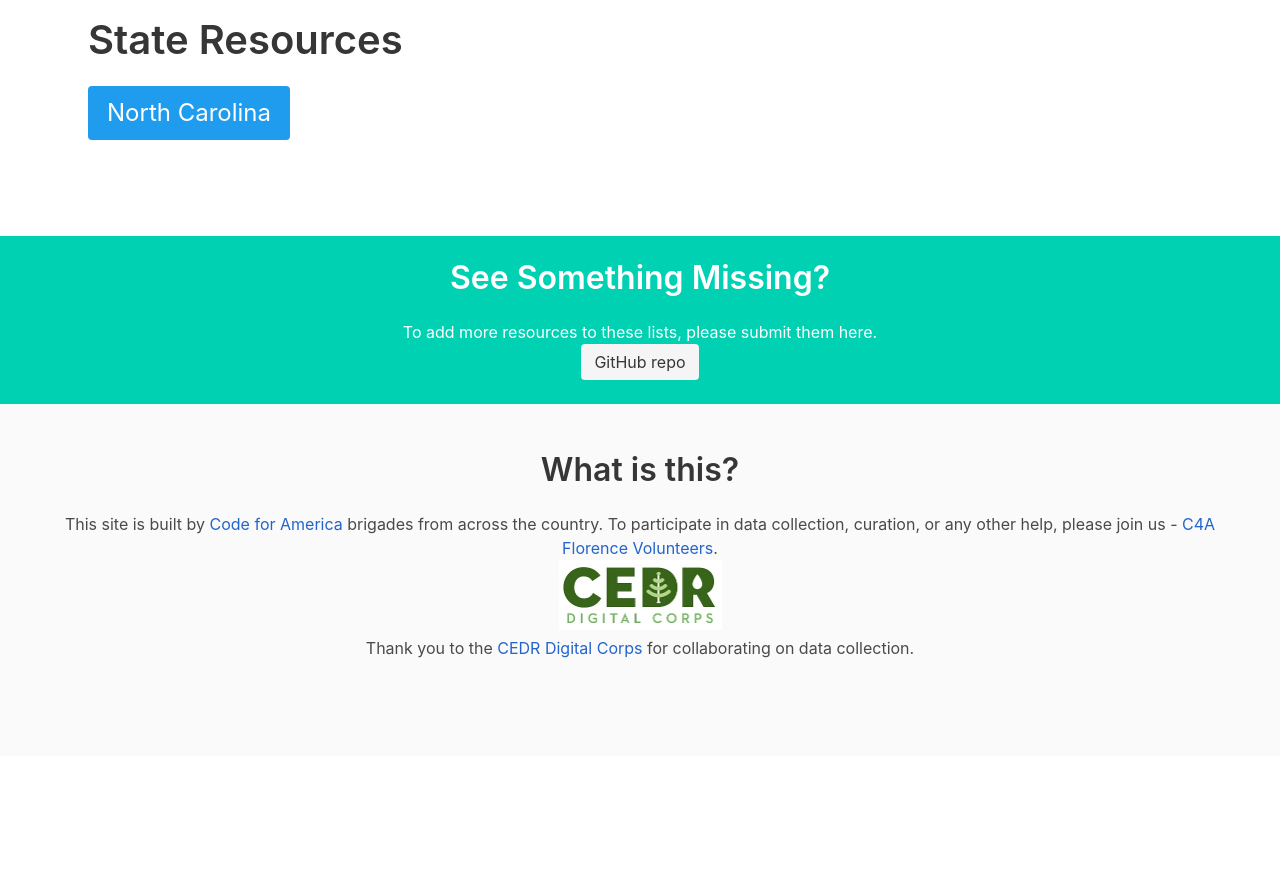
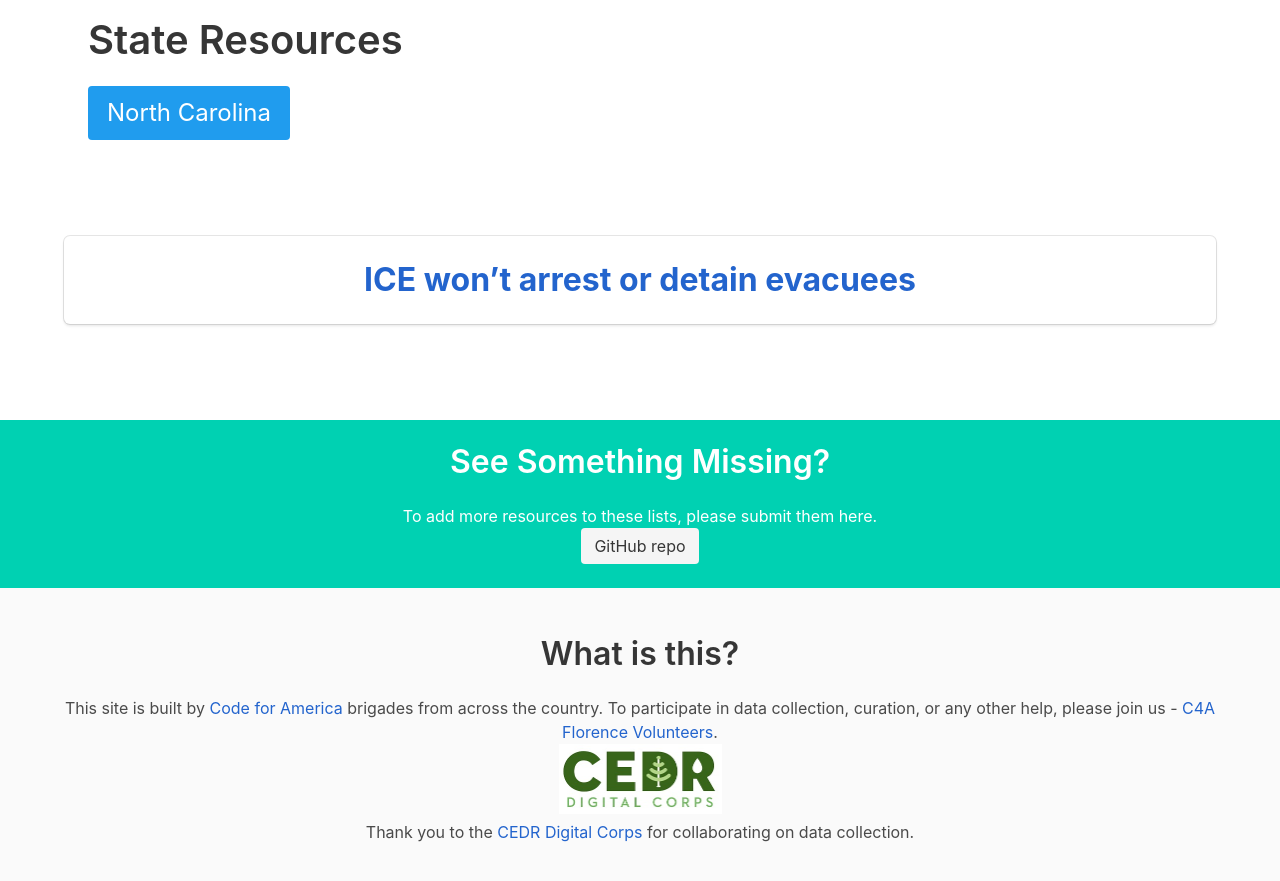
Before and after one commit to hurricane-response/florence_website, a Jekyll site: the page built from index.md, in a window 1280 px wide and 900 px high, scrolled down 1552 px. Shown: the top 881 px of the window. Built offline with Jekyll 4.4.1, drawn with Linux system fonts in a browser that asks for light colours; before the commit the page ends 2308 px from its top, so only the background shows below that.

Commit message:
new: add ICE policy link

```diff
--- a/_layouts/home.html
+++ b/_layouts/home.html
@@ -105,6 +105,17 @@
 				</div>
 
 			</section>
+			<section class="section">
+				<div class="container">
+					<div class="box">
+						<p class="content has-text-centered">
+							<a class="has-text-weight-bold is-size-3" href="https://www.newsobserver.com/news/local/article218334165.html">
+							ICE won’t arrest or detain evacuees
+							</a>
+						</p>
+					</div>
+				</div>
+			</section>
 		</main>
 		<section class="hero is-primary is-small">
 			<div class="hero-body">
```
Also changed, not shown: assets/images/ccu-logo-white-b4413a9d36298f3aedffd3a06a43a952.png (added), assets/images/crowdsourcerescue-horizontal-white.png (added).
